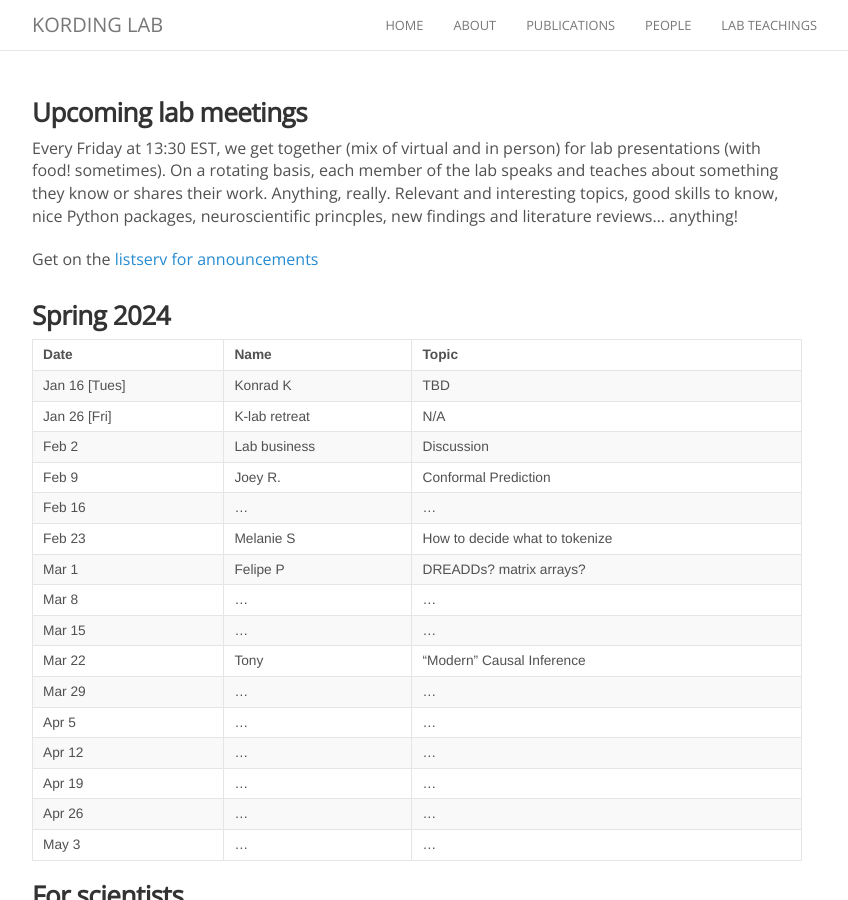
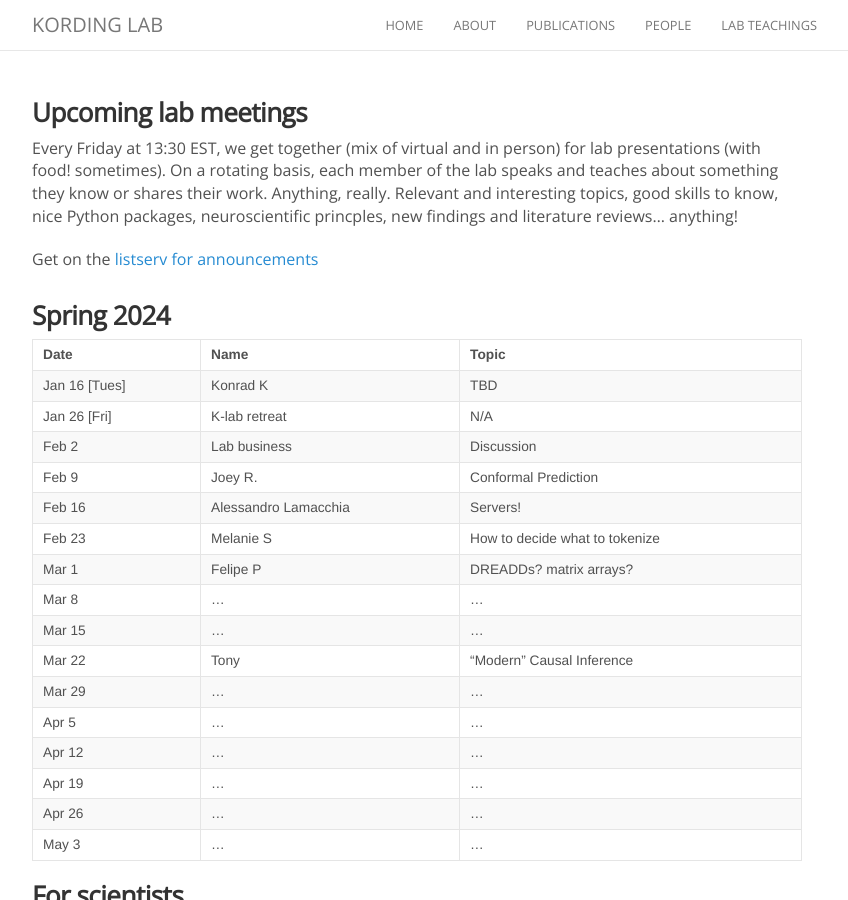
Before and after one commit to KordingLab/KordingLab.github.io, a Jekyll site: the page built from presentations.md, in a window 1280 px wide and 900 px high. Shown: the whole window, without its empty margins (223-1071 px from the left). Built offline with Jekyll 4.4.1, drawn with Linux system fonts in a browser that asks for light colours; nearby versions of some CDN libraries; comment, search, counter and statistics services are not loaded.

Commit message:
Update presentations.md

```diff
--- a/presentations.md
+++ b/presentations.md
@@ -20,7 +20,7 @@ Get on the [listserv for announcements](https://groups.google.com/forum/#!forum/
 | Jan 26 [Fri] | K-lab retreat | N/A |
 | Feb 2 | Lab business | Discussion |
 | Feb 9 |Joey R. | Conformal Prediction |
-| Feb 16 | ... | ... |
+| Feb 16 | Alessandro Lamacchia | Servers! |
 | Feb 23 | Melanie S | How to decide what to tokenize |
 | Mar 1 | Felipe P | DREADDs? matrix arrays? |
 | Mar 8 | ... | ... |
```
